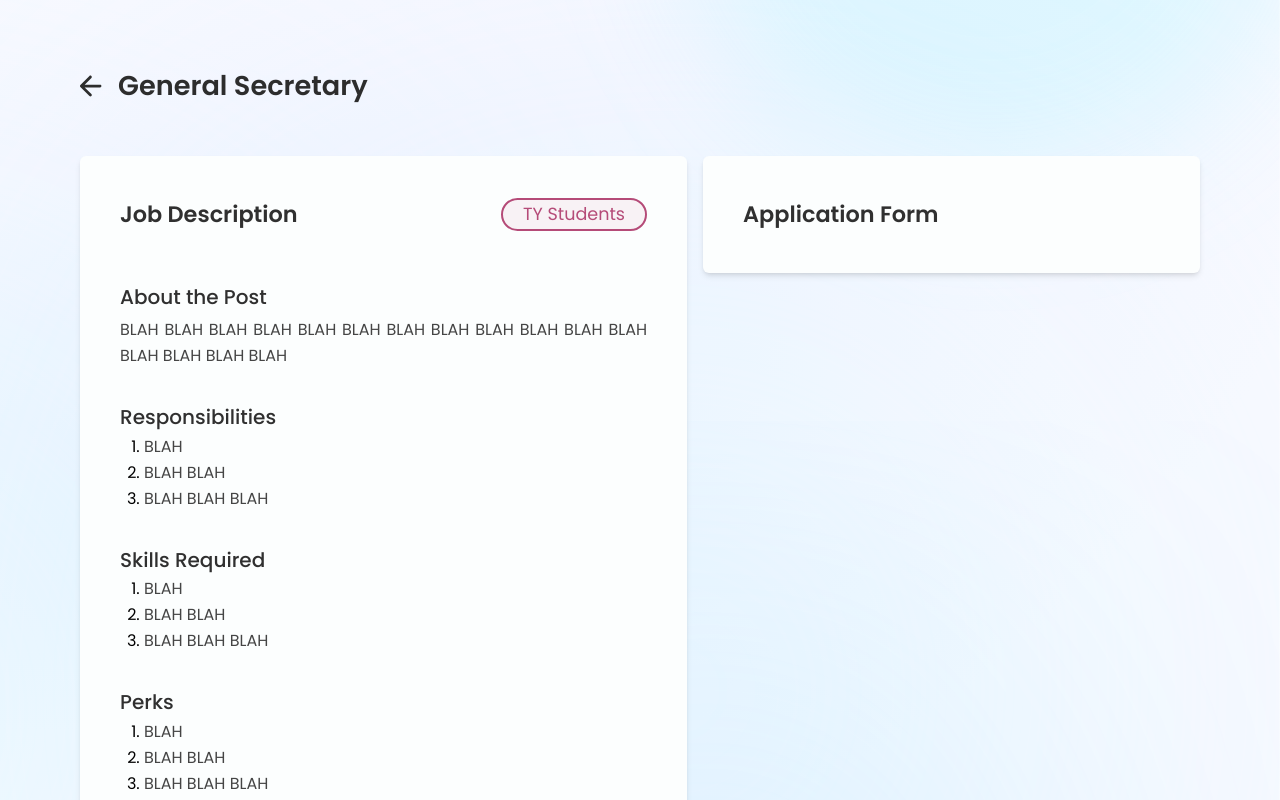
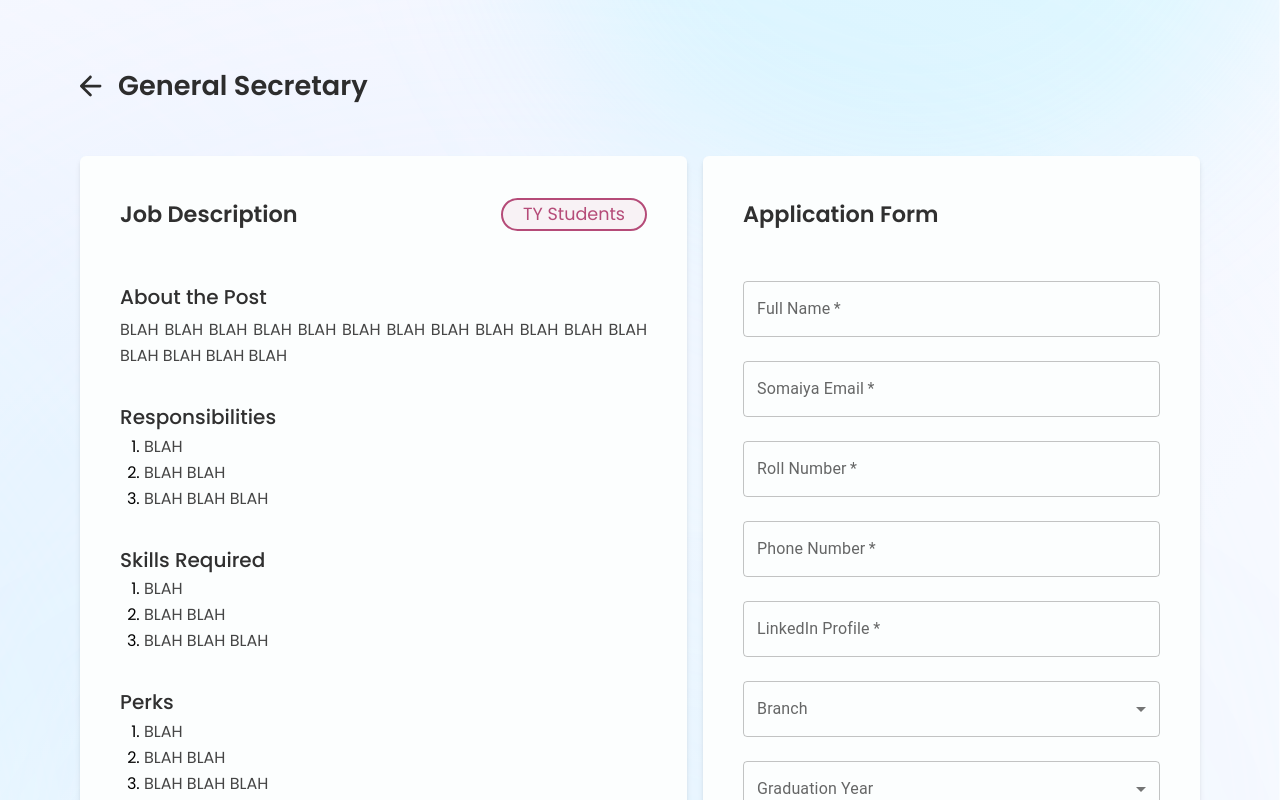
Before and after one commit to csikjsce/Recruitment-2023, a React (Create React App) app: page / in a window 1280 px wide. Both pictures are taken after a click on the element 208 px from the left and 1123 px from the top of the page. Shown: the top 800 px of the page. Built offline with nearby package versions, Linux system fonts and the light colour scheme; the HTML template or start-up script is replaced by a standard one.

Commit message:
feat: form ui

```diff
--- a/package.json
+++ b/package.json
@@ -5,6 +5,7 @@
   "dependencies": {
     "@emotion/react": "^11.10.8",
     "@emotion/styled": "^11.10.8",
+    "@mui/icons-material": "^5.11.16",
     "@mui/material": "^5.12.2",
     "@testing-library/jest-dom": "^5.16.5",
     "@testing-library/react": "^13.4.0",
--- a/src/App.js
+++ b/src/App.js
@@ -25,7 +25,6 @@ function App() {
 
 	return !show ? (
 		<>
-			<Preloader />
 			<Unsupported
 				title='Unsupported Screen Size'
 				subtitle='Please use either a mobile or desktop device to view this site.'
@@ -33,7 +32,6 @@ function App() {
 		</>
 	) : (
 		<>
-			<Preloader />
 			<RouterProvider router={router}>
 				<Preloader />
 			</RouterProvider>
--- a/src/components/LandingContent.jsx
+++ b/src/components/LandingContent.jsx
@@ -1,5 +1,5 @@
 import React, { useState, useEffect } from 'react'
-import { FlexCol, LandingTitle, LandingSubtitle, LandingPara, LandingButton } from '../utilities/exports'
+import { FlexCol, LandingTitle, LandingSubtitle, LandingPara, Button } from '../utilities/exports'
 
 const LandingText = ({onClick}) => {
 	const [isMobile, setIsMobile] = useState(null)
@@ -37,7 +37,7 @@ const LandingText = ({onClick}) => {
 					/>
 				</FlexCol>
 				<FlexCol className={`!items-start ${isMobile ? "!mt-6" : "!mt-10"}`}>
-					<LandingButton
+					<Button
 						text='Get Started'
 						mobile={isMobile}
 						onClick={onClick}
--- /dev/null
+++ b/src/data/form/form.json
@@ -0,0 +1,29 @@
+{
+    "branch": [
+        "COMPS",
+        "IT",
+        "EXCP",
+        "EXTC",
+        "ETRX",
+        "MECH"
+    ],
+    "year": [
+        "2025",
+        "2026"
+    ],
+    "preference": {
+        "2025" : [
+            "General Secretary",
+            "Financial Secretary",
+            "Technical Head",
+            "Creative Head",
+            "Operations Head"
+        ],
+        "2026" : [
+            "Finance Team",
+            "Technical Team",
+            "Creative Team",
+            "Operations Team"
+        ]
+    }
+}
--- a/src/main/Form.jsx
+++ b/src/main/Form.jsx
@@ -1,5 +1,14 @@
 import React from 'react'
-import { DescriptionTitle, CardContainer } from '../utilities/exports'
+import {
+	DescriptionTitle,
+	CardContainer,
+	FlexCol,
+	TextInput,
+	SelectInput,
+	UploadInput,
+	Button,
+} from '../utilities/exports'
+import data from '../data/form/form.json'
 
 const Form = ({ mobile }) => {
 	return (
@@ -11,6 +20,43 @@ const Form = ({ mobile }) => {
 					text='Application Form'
 					mobile={mobile}
 				/>
+				<FlexCol className='!gap-6 !w-full'>
+					<TextInput label='Full Name' />
+					<TextInput label='Somaiya Email' />
+					<TextInput label='Roll Number' />
+					<TextInput label='Phone Number' />
+					<TextInput label='LinkedIn Profile' />
+					<SelectInput
+						label='Branch'
+						menu={data?.branch}
+					/>
+					<SelectInput
+						label='Graduation Year'
+						menu={data?.year}
+					/>
+					<SelectInput
+						label='Preference 1'
+						menu={data?.preference[2025]}
+					/>
+					<SelectInput
+						label='Preference 2'
+						menu={data?.preference[2025]}
+					/>
+					<SelectInput
+						label='Preference 3'
+						menu={data?.preference[2025]}
+					/>
+					<TextInput
+						label='What excites you the most to join CSI-KJSCE?'
+						rows='3'
+					/>
+					<UploadInput />
+					<Button
+						text='Submit Application'
+						className='!px-6 !mt-10'
+						mobile={true}
+					/>
+				</FlexCol>
 			</CardContainer>
 		</>
 	)
--- a/src/router/router.jsx
+++ b/src/router/router.jsx
@@ -1,15 +1,25 @@
 import React from 'react';
-import { Landing, Apply } from '../screens/exports';
+import { Landing, Apply, Preloader } from '../screens/exports';
 
 const routes = [
 	{
 		path: '/',
-		element: <Landing />,
-    },
-    {
-        path: '/apply',
-        element: <Apply />,
-    },
+		element: (
+			<>
+				<Preloader />
+				<Landing />
+			</>
+		),
+	},
+	{
+		path: '/apply',
+		element: (
+			<>
+				<Preloader />
+				<Apply />
+			</>
+		),
+	},
 ]
 
 export default routes;
--- a/src/utilities/Buttons.jsx
+++ b/src/utilities/Buttons.jsx
@@ -1,7 +1,6 @@
-const LandingButton = ({ text, mobile, onClick }) => {
-	const size = mobile ? '!text-[1.075rem]' : '!text-lg'
-	const classes = `!bg-[#0085FF] !text-white !font-medium !px-10 !py-2 !rounded-lg !hover:!bg-[#FF7B7F] !transition-all !duration-300 cursor-pointer ${size}`
-
+const Button = ({ text, mobile, onClick, className }) => {
+	const size = mobile ? '!text-[1rem] ' : '!text-lg '
+	const classes = `!bg-[#0085FF] !text-white !font-medium px-10 !py-2 !rounded-lg !hover:!bg-[#FF7B7F] !transition-all !duration-300 cursor-pointer ${size} ${className}`
 	return (
 		<>
 			<a
@@ -13,4 +12,4 @@ const LandingButton = ({ text, mobile, onClick }) => {
 	)
 }
 
-export { LandingButton }
+export { Button }
--- /dev/null
+++ b/src/utilities/SelectInput.jsx
@@ -0,0 +1,35 @@
+import React from 'react'
+import { FormControl, InputLabel, MenuItem, Select } from '@mui/material'
+
+const SelectInput = ({ label, menu }) => {
+	const [value, setValue] = React.useState('')
+
+	const handleChange = (event) => {
+		setValue(event.target.value)
+	}
+
+	return (
+		<>
+			<FormControl fullWidth>
+				<InputLabel id='demo-simple-select-label'>{label}</InputLabel>
+				<Select
+					labelId='demo-simple-select-label'
+					id='demo-simple-select'
+					label={label}
+					value={value}
+					onChange={handleChange}
+					required>
+					{menu.map((item, index) => (
+						<MenuItem
+							key={index}
+							value={item}>
+							{item}
+						</MenuItem>
+					))}
+				</Select>
+			</FormControl>
+		</>
+	)
+}
+
+export default SelectInput
--- /dev/null
+++ b/src/utilities/TextInput.jsx
@@ -0,0 +1,29 @@
+import React from 'react'
+import { TextField } from '@mui/material'
+
+const TextInput = ({ label, rows }) => {
+	const multiline = rows ? true : false
+
+	const [value, setValue] = React.useState('')
+
+	const handleChange = (event) => {
+		setValue(event.target.value)
+    }
+
+	return (
+		<>
+			<TextField
+				label={label}
+				variant='outlined'
+				multiline={multiline}
+                rows={rows}
+                value={value}
+                onChange={handleChange}
+				required
+				fullWidth
+			/>
+		</>
+	)
+}
+
+export default TextInput
--- /dev/null
+++ b/src/utilities/UploadInput.jsx
@@ -0,0 +1,47 @@
+import React from 'react'
+import { Button } from '@mui/material'
+
+const UploadInput = () => {
+    const [uploaded, setUploaded] = React.useState(false)
+
+    const handleChange = (event) => {
+        setUploaded(true)
+    }
+
+	return (
+		<>
+			<div className='!w-full'>
+				<label
+					htmlFor='resume'
+					className='relative'>
+					<Button
+						variant='raised'
+						component='span'
+						sx={{
+							width: '100%',
+							backgroundColor: '#75BAFF10',
+							height: '50px',
+							border: '1px solid #BFBFBF',
+							textTransform: 'none',
+							fontSize: '1rem',
+							fontWeight: '200',
+							color: '#656565',
+                        }}>
+                        {uploaded ? 'Resume Uploaded' : 'Upload your Resume'}
+					</Button>
+				</label>
+				<input
+					accept='application/pdf'
+					style={{ display: 'none' }}
+					id='resume'
+                    multiple
+                    onChange={handleChange}
+                    disabled={uploaded}
+					type='file'
+				/>
+			</div>
+		</>
+	)
+}
+
+export default UploadInput
```
Also changed, not shown: src/utilities/exports.js (+8 -2 lines), 1 other file (tests, documents, lock files or other folders).
